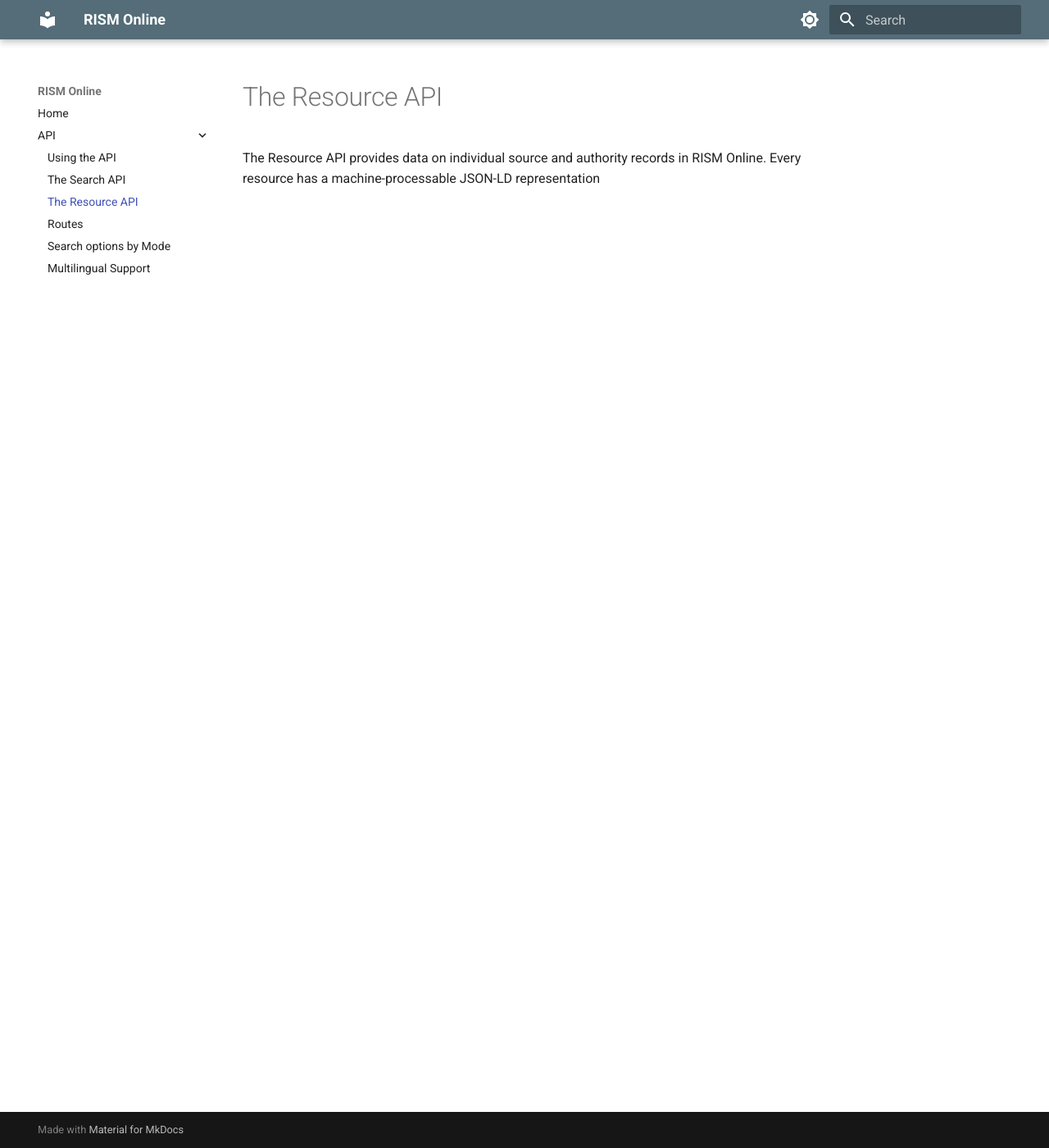
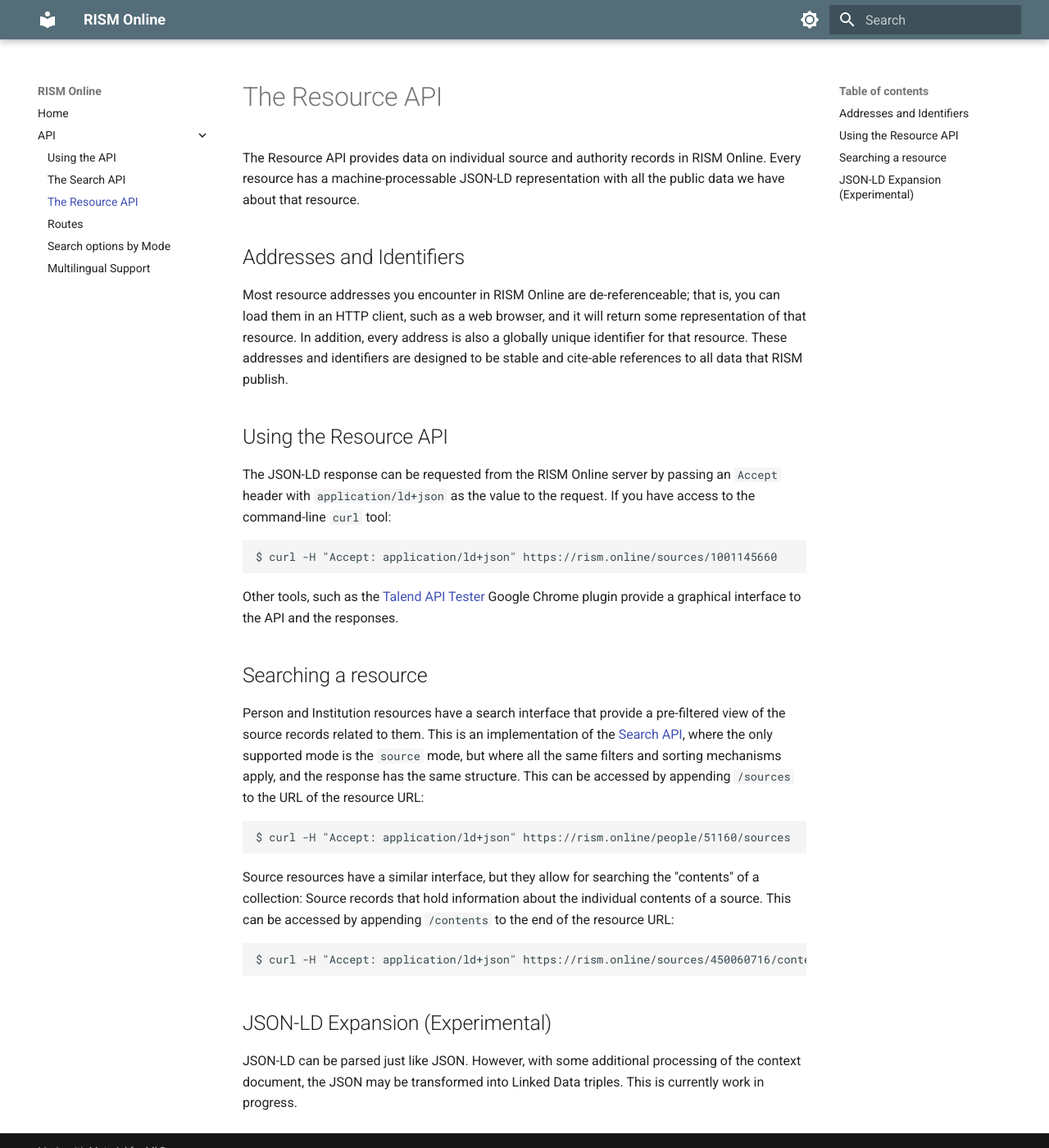
Before and after one commit to rism-digital/muscatplus_server, an MkDocs documentation site: the page built from docs/api/resource-api.md, in a window 1280 px wide and 1400 px high. Shown: the whole window at 82% size. Built offline with MkDocs 1.6.1 and Material for MkDocs 9.7.7, drawn with Linux system fonts in a browser that asks for light colours.

Commit message:
Improve docs

```diff
--- a/docs/api/resource-api.md
+++ b/docs/api/resource-api.md
@@ -1,2 +1,39 @@
 The Resource API provides data on individual source and authority records in RISM Online. Every resource has
-a machine-processable JSON-LD representation
+a machine-processable JSON-LD representation with all the public data we have about that resource.
+
+## Addresses and Identifiers
+
+Most resource addresses you encounter in RISM Online are de-referenceable; that is, you can load them in an HTTP client,
+such as a web browser, and it will return some representation of that resource. In addition, every address is also a
+globally unique identifier for that resource. These addresses and identifiers are designed to be stable and cite-able
+references to all data that RISM publish.
+
+## Using the Resource API
+
+The JSON-LD response can be requested from the RISM Online server by passing an `Accept` header with
+`application/ld+json` as the value to the request. If you have access to the command-line `curl` tool:
+
+    $ curl -H "Accept: application/ld+json" https://rism.online/sources/1001145660
+
+Other tools, such as the [Talend API Tester](https://chrome.google.com/webstore/detail/talend-api-tester-free-ed/aejoelaoggembcahagimdiliamlcdmfm?hl=en)
+Google Chrome plugin provide a graphical interface to the API and the responses.
+
+## Searching a resource
+
+Person and Institution resources have a search interface that provide a pre-filtered view of the source records
+related to them. This is an implementation of the [Search API](search-api.md), where the only supported mode is the
+`source` mode, but where all the same filters and sorting mechanisms apply, and the response has the same structure.
+This can be accessed by appending `/sources` to the URL of the resource URL:
+
+    $ curl -H "Accept: application/ld+json" https://rism.online/people/51160/sources
+
+Source resources have a similar interface, but they allow for searching the "contents" of a collection: Source records
+that hold information about the individual contents of a source. This can be accessed by appending `/contents` to the
+end of the resource URL:
+
+    $ curl -H "Accept: application/ld+json" https://rism.online/sources/450060716/contents
+
+## JSON-LD Expansion (Experimental)
+
+JSON-LD can be parsed just like JSON. However, with some additional processing of the context document, the JSON may be
+transformed into Linked Data triples. This is currently work in progress.
--- a/docs/generate_route_docs.py
+++ b/docs/generate_route_docs.py
@@ -5,8 +5,11 @@ from search_server.server import app
 
 INCLUDE_ROUTES: list = [
     "people/<person_id:str>",
+    "people/<person_id:str>/sources",
     "institutions/<institution_id:str>",
+    "institutions/<institution_id:str>/sources",
     "sources/<source_id:str>",
+    "sources/<source_id:str>/contents",
     "/<source_id:str>/incipits/<work_num:str>/",
     "search",
     "probe",
```
Also changed, not shown: docs/api/routes.md (+17 -0 lines).
